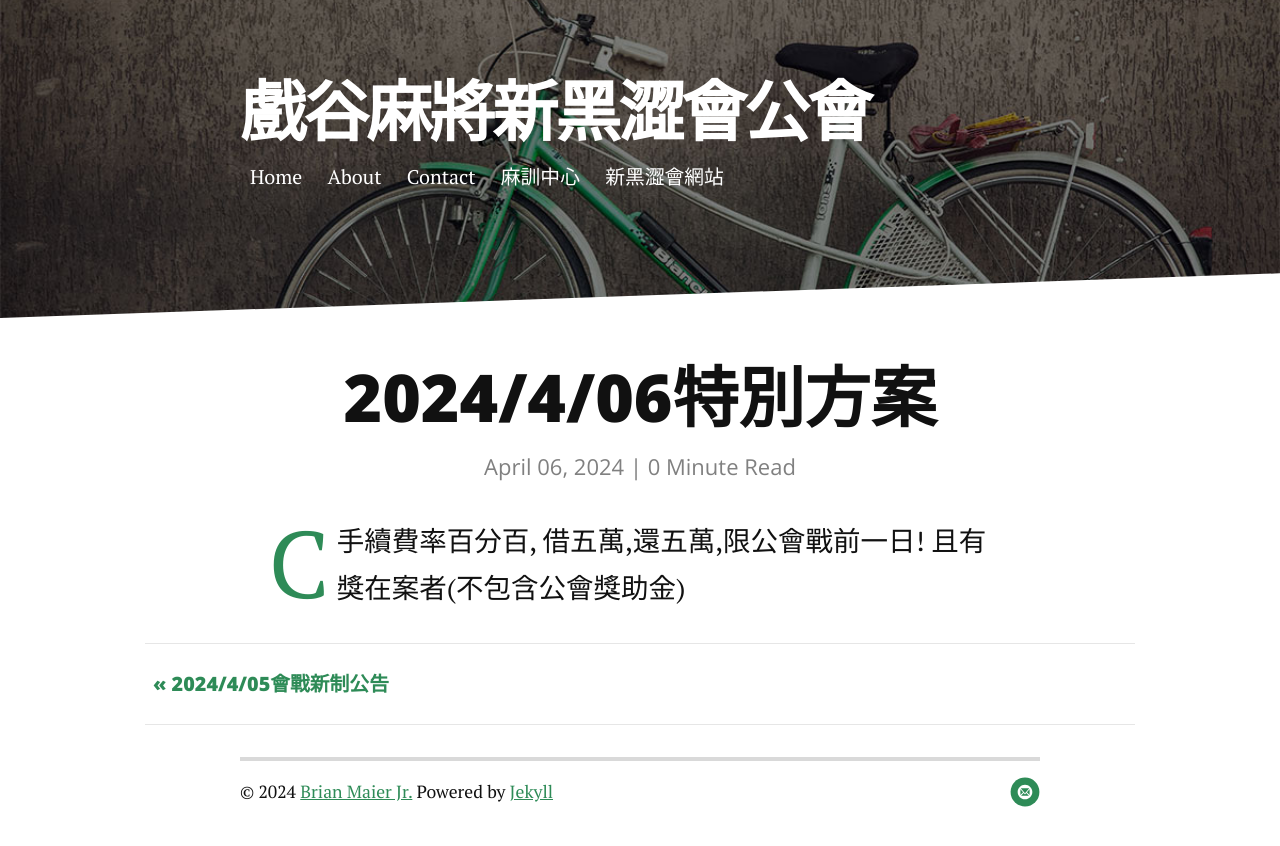
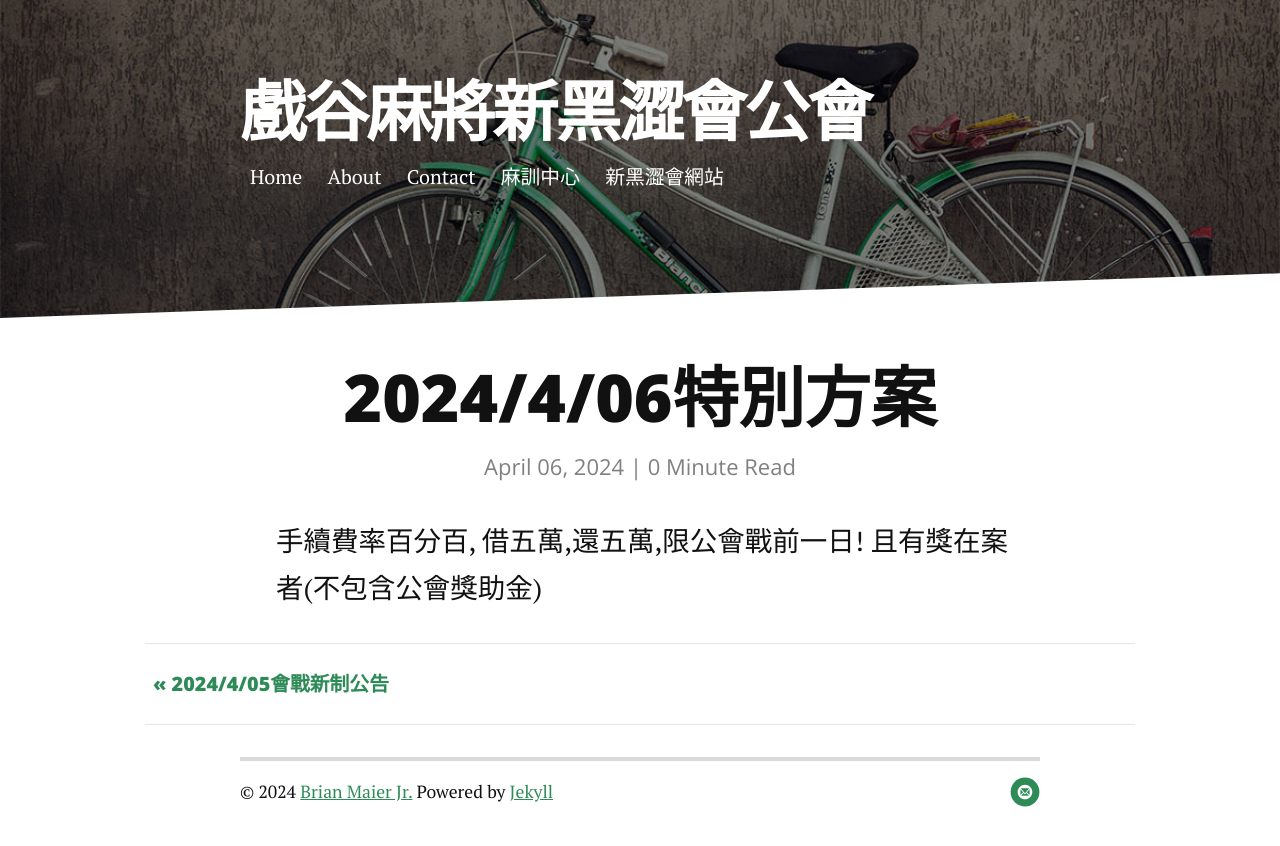
Before and after one commit to jetbomb2012/beloved, a Jekyll site: the page built from _posts/2014-04-06-new-way.markdown, in a window 1280 px wide. Shown: the top 846 px of the page. Built offline with Jekyll 4.4.1, drawn with Linux system fonts in a browser that asks for light colours; nearby versions of some CDN libraries.

Commit message:
Update 2014-04-06-new-way.markdown

```diff
--- a/_posts/2014-04-06-new-way.markdown
+++ b/_posts/2014-04-06-new-way.markdown
@@ -6,4 +6,4 @@ description: 會員限與會長層級間借貸
 
 ---
 
-<p class="intro"><span class="dropcap">C</span>手續費率百分百, 借五萬,還五萬,限公會戰前一日! 且有獎在案者(不包含公會獎助金)</p>
+<p class="intro"><span class="dropcap"></span>手續費率百分百, 借五萬,還五萬,限公會戰前一日! 且有獎在案者(不包含公會獎助金)</p>
```
